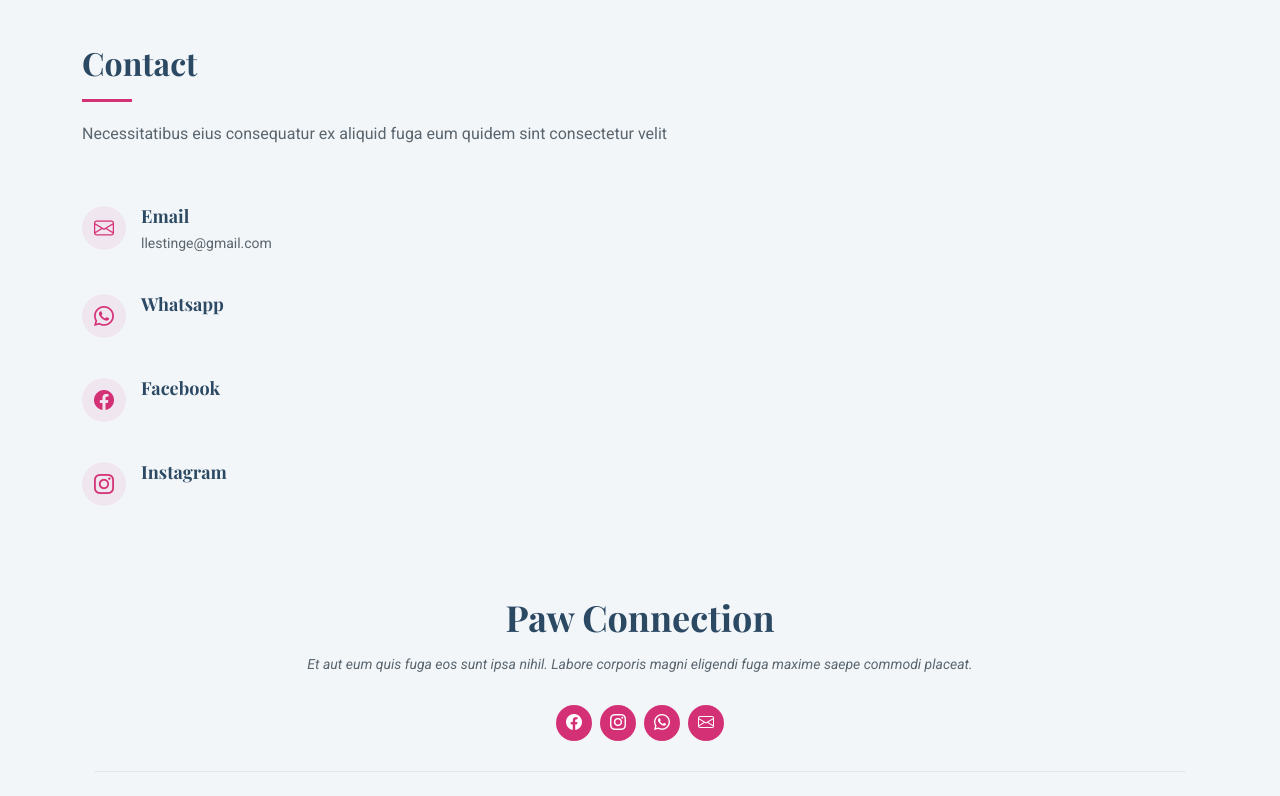
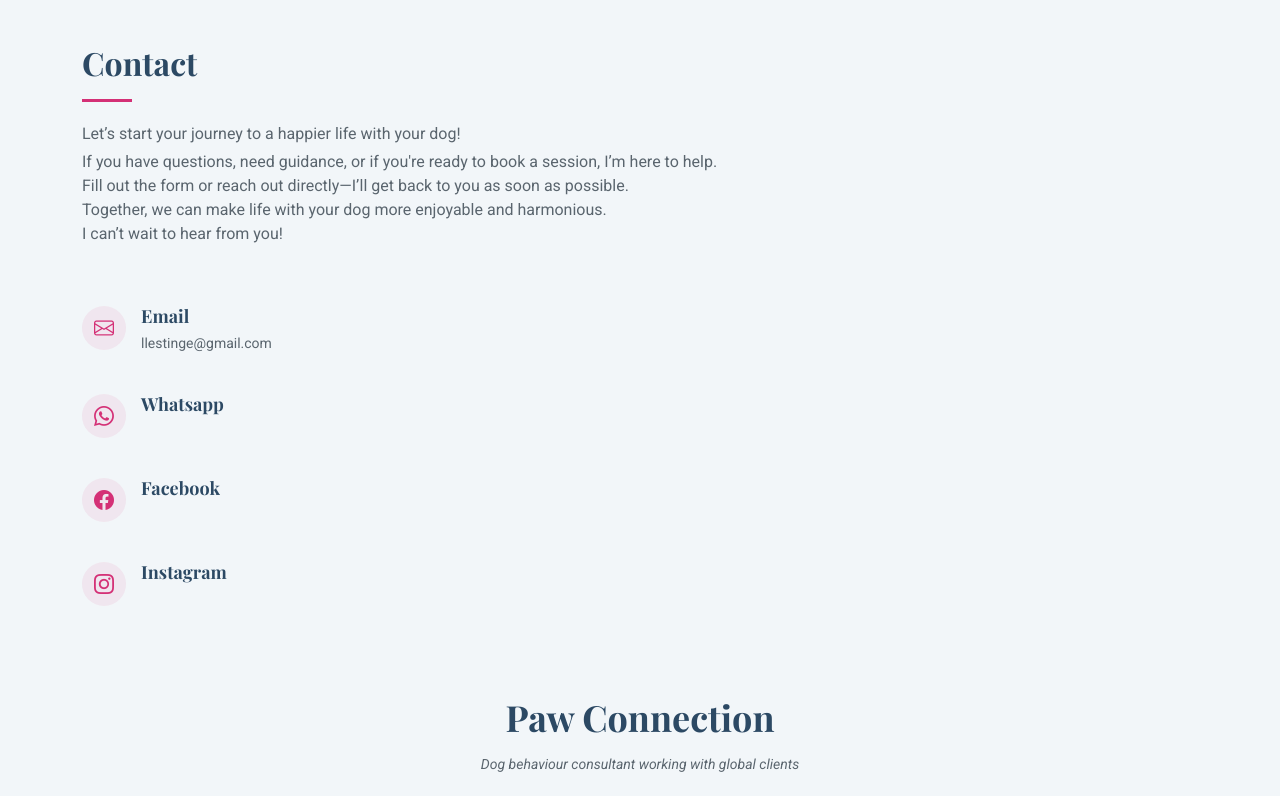
Before and after one commit to jvictorcf/paw-connection-website, a plain HTML site: page index.html in a window 1280 px wide. Shown: the part 4180-4976 px from the top of the page. Drawn offline with nearby package versions, Linux system fonts and the light colour scheme; a web font is replaced by a local one.

Commit message:
Finished v1

```diff
--- a/index.html
+++ b/index.html
@@ -271,7 +271,11 @@
       <!-- Section Title -->
       <div class="container section-title" data-aos="fade-up">
         <h2>Contact</h2>
-        <p>Necessitatibus eius consequatur ex aliquid fuga eum quidem sint consectetur velit</p>
+        <p class="pb-1">Let’s start your journey to a happier life with your dog!</p>
+        <p>If you have questions, need guidance, or if you're ready to book a session, I’m here to help.</p>
+        <p>Fill out the form or reach out directly—I’ll get back to you as soon as possible.</p>
+        <p>Together, we can make life with your dog more enjoyable and harmonious.</p>
+        <p>I can’t wait to hear from you!</p>
       </div><!-- End Section Title -->
 
       <div class="container" data-aos="fade" data-aos-delay="100">
@@ -324,7 +328,7 @@
   <footer id="footer" class="footer light-background">
     <div class="container">
       <h3 class="sitename">Paw Connection</h3>
-      <p>Et aut eum quis fuga eos sunt ipsa nihil. Labore corporis magni eligendi fuga maxime saepe commodi placeat.</p>
+      <p>Dog behaviour consultant working with global clients</p>
       <div class="social-links d-flex justify-content-center">
         <a href="https://www.facebook.com/profile.php?id=61560968492543"><i class="bi bi-facebook"></i></a>
         <a href="https://www.instagram.com/luciana.ferreira.dog/"><i class="bi bi-instagram"></i></a>
```
Also changed, not shown: assets/img/favicon.png.
